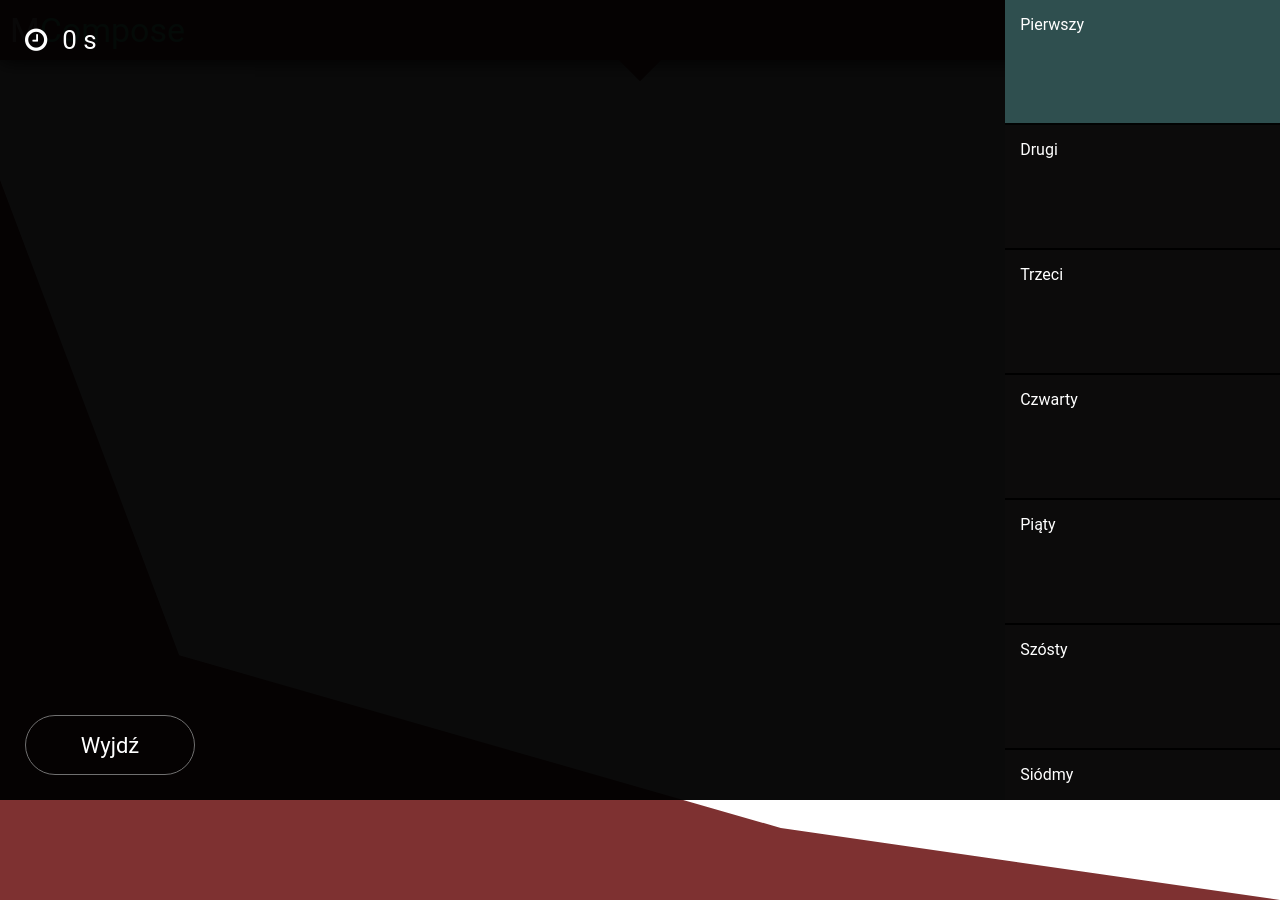
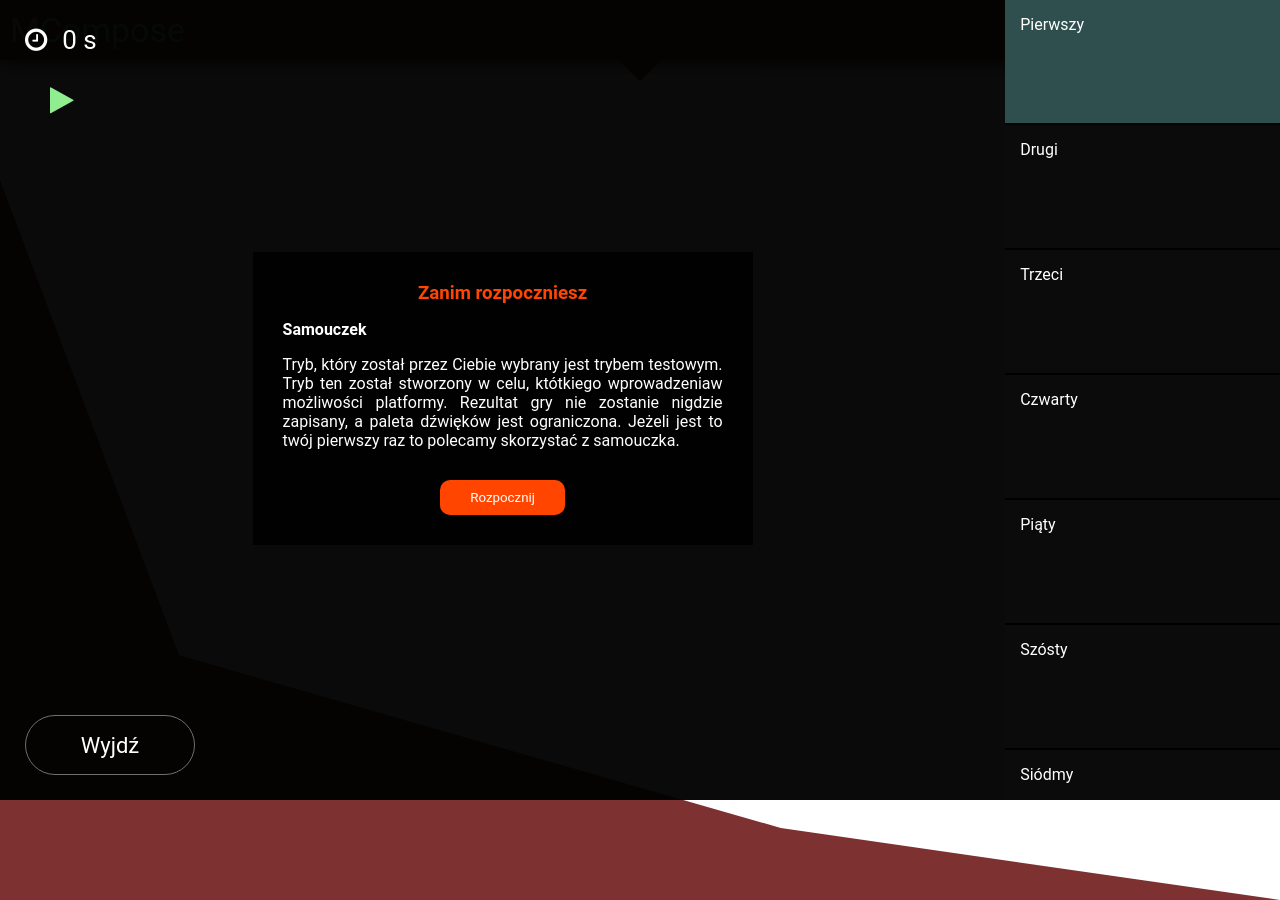
Before and after one commit to polubis/Inzynierka, a React (Create React App) app: page /quiz in a window 1280 px wide. Built offline with nearby package versions, Linux system fonts and the light colour scheme; what webfontloader would draw is missing.

Commit message:
Continue creating quiz UI

```diff
--- a/src/components/UI/button/button.css
+++ b/src/components/UI/button/button.css
@@ -89,3 +89,16 @@
   font-size: 15px;
   letter-spacing: 1.2px;
 }
+.small-btn{
+  width: 125px;
+  padding: 10px 0;
+  background: orangered;
+  color: white;
+  border-radius: 10px;
+}
+.btn-abs-center{
+  left: 0;
+  right: 0;
+  margin: 0 auto;
+  position: absolute;
+}
--- a/src/components/homePage/StartPage/StartPage.css
+++ b/src/components/homePage/StartPage/StartPage.css
@@ -33,7 +33,7 @@
   font-weight: 400;
 }
 .content-container section {
-  margin-top: 90px;
+  margin: 90px 0;
 }
 .content-container section button {
   margin: 0 25px;
--- a/src/components/quiz/Quiz.css
+++ b/src/components/quiz/Quiz.css
@@ -8,6 +8,27 @@
     background-color: rgba(0,0,0,0.96);
     animation: 0.5s animate-quiz-in ease-in-out forwards;
 }
+
+.quiz-options-top{
+    width: 100%;
+    position: absolute;
+    top: 75px;
+    height: 50px;
+    padding: 0 25px;
+    display: flex;
+    align-items: center;
+}
+.quiz-options-top > .fa{
+    font-size: 30px;
+    cursor: pointer;
+    margin-left: 25px;
+}
+.quiz-options-top .fa-play{
+    color: lightgreen;
+}
+.quiz-options-top .fa-pause{
+    color: tomato;
+}
 .quiz-container .go-next-btn{
     color: white;
     position: absolute;
@@ -15,12 +36,13 @@
     left: 25px;
 }
 .quiz-navigation{
-    width: 350px;
+    z-index: 2;
     height: 100%;
     list-style: none;
+    margin: 0;
     overflow-y: auto;
-    margin: 0;
     padding: 0;
+    transition: 0.5s all ease-in-out;
 }
 .quiz-navigation li{
     height: 125px;
@@ -31,6 +53,12 @@
     box-sizing: border-box;
     background-color: rgba(14, 13, 13, 0.911)
 }
+.q-nav-open{
+    width: 100px;
+}
+.q-nav-closed{
+    width: 20px;
+}
 .reached{
     background-color: darkslategray !important;
     animation: 0.5s animate-reach ease-in-out forwards;
@@ -38,6 +66,9 @@
 
 .quiz-content{
     width: 100%;
+    display: flex;
+    justify-content: center;
+    align-items: center;
 }
 @keyframes animate-reach{
     0%{
@@ -55,3 +86,36 @@
         bottom: 0;
     }
 }
+
+
+.paused-game-info{
+    font-size: 20px;
+    letter-spacing: 1.5px;
+    text-align: center;
+}
+
+@media(min-width: 1000px){
+    .quiz-navigation{
+        position: static;
+    }
+    .q-nav-open{
+        width: 350px;
+    }
+    .q-nav-closed{
+        width: 100px;
+    }
+}
+@media(max-width: 999px){
+    .quiz-navigation{
+        position: absolute;
+        right: 0;
+    }
+}
+@media(max-width: 550px){
+    .quiz-container .go-next-btn{
+        bottom: 10px;
+        left: 10px;
+        width: 100px;
+        font-size: 15px;
+    }
+}
--- a/src/components/quiz/Quiz.jsx
+++ b/src/components/quiz/Quiz.jsx
@@ -4,8 +4,15 @@ import Button from '../../components/UI/button/button';
 import { withRouter } from 'react-router';
 import Clock from './clock/clock';
 import BeforeStartPrompt from './beforeStartPrompt/beforeStartPrompt';
-const quizTypes = ["basic", "advanced", "master"];
+import Counter from './counter/counter';
+import { basicContentItems, quizTypes } from '../../constants/quiz';
 
+const basicContent = (
+    <article>
+        <p>{basicContentItems.header}</p>
+        {basicContentItems.content}
+    </article>
+);
 class Quiz extends Component {
     state = {
         quizType: "",
@@ -23,27 +30,65 @@ class Quiz extends Component {
         ],
         actualLevel: 0,
         shouldStart: false,
-        isPaused: false
+        isOpenedFirstTime: true,
+
+        startCounter: 3,
+        showStartCounting: null
     }
     goIntoNextLevel = () => {
         this.setState({actualLevel: this.state.actualLevel + 1})
     }
+    startGame = () => {
+        this.setState({isOpenedFirstTime: false, showStartCounting: true});
+        this.intervalId = setInterval(() => {this.counting()}, 1000);
+    }
+    counting = () => {
+        if(this.state.startCounter !== 1)
+            this.setState({startCounter: this.state.startCounter-1});
+        else{
+            clearInterval(this.intervalId);
+            this.setState({shouldStart: true, showStartCounting: false});
+        }
+    }
+    componentWillUnmount(){
+        clearInterval(this.intervalId);
+    }
     render() {
-        const { levels, actualLevel, shouldStart, isPaused } = this.state;
+        const { levels, actualLevel, shouldStart,
+            isOpenedFirstTime, showStartCounting, startCounter } = this.state;
         const { push } = this.props.history;
         return (
-            <div onClick={this.goIntoNextLevel} className="quiz-container">
+            <div className="quiz-container">
+                <Clock shouldStart={shouldStart}/>
+
                 <div className="quiz-content">
+                    {isOpenedFirstTime &&
+                        <BeforeStartPrompt key={1} header="Zanim rozpoczniesz" name="Rozpocznij"
+                        className="small-btn" onClick={this.startGame}>
+                            {basicContent}
+                        </BeforeStartPrompt>
+                    }
 
-                    {shouldStart &&
-                        <BeforeStartPrompt key={1}/>
+                    {showStartCounting &&
+                        <Counter currentCounter={startCounter} />
                     }
-                    {isPaused &&
-                        <BeforeStartPrompt key={2}/>
+
+                    {(!shouldStart && showStartCounting === false) &&
+                        <p className="paused-game-info">
+                            Gra została wstrzymana
+                        </p>
+                    }
+
+                    {(shouldStart && showStartCounting === false) &&
+                        <div className="quiz-question-container">
+                            Tu beda pytania
+                        </div>
+
                     }
 
                 </div>
-                <ul className="quiz-navigation">
+
+                <ul className={`quiz-navigation ${!shouldStart ? "q-nav-open" : "q-nav-closed"}`}>
                     {levels.map((level, index) => {
                         return (
                             <li className={index <= actualLevel ? "reached" : null} key={level}>
@@ -52,13 +97,23 @@ class Quiz extends Component {
                         );
                     })}
                 </ul>
+
+                <div className="quiz-options-top">
+                    {showStartCounting ||
+                        <i onClick={
+                            isOpenedFirstTime ? this.startGame :
+                            () => this.setState({shouldStart: !shouldStart})
+                        }
+                        className={`fa ${shouldStart ? "fa-pause" : "fa-play"}`}></i>
+                    }
+
+                </div>
+
                 <Button
                 onClick={() => push("/main")}
                 name="Wyjdź"
                 className="medium-btn go-next-btn"
                 />
-
-                <Clock shouldStart={shouldStart}/>
             </div>
         );
     }
--- a/src/components/quiz/beforeStartPrompt/beforeStartPrompt.css
+++ b/src/components/quiz/beforeStartPrompt/beforeStartPrompt.css
@@ -0,0 +1,41 @@
+.before-start-prompt{
+    width: 500px;
+    display: flex;
+    flex-flow: column;
+    animation: 1.5s animate-prompt linear infinite;
+    background: rgba(0,0,0,0.90);
+    padding: 30px;
+    box-sizing: border-box;
+}
+.before-start-prompt h3{
+    margin: 0;
+    color: orangered;
+    text-align: center;
+}
+.before-start-prompt article{
+    text-align: justify;
+}
+.before-start-prompt article p{
+    font-size: 16px;
+    font-weight: bold;
+}
+.before-start-prompt button{
+    margin: 30px auto 0 auto;
+}
+@keyframes animate-prompt{
+    0%{
+        margin-top: 10px;
+    }
+    25%{
+        margin-top: 0
+    }
+    50%{
+        margin-top: -10px;
+    }
+    75%{
+        margin-top: 0;
+    }
+    100%{
+        margin-top: 10px;
+    }
+}
--- a/src/components/quiz/beforeStartPrompt/beforeStartPrompt.jsx
+++ b/src/components/quiz/beforeStartPrompt/beforeStartPrompt.jsx
@@ -2,11 +2,11 @@ import React from 'react';
 import "./beforeStartPrompt.css";
 import Button from "../../UI/button/button";
 
-const beforeStartPrompt = ({header, content, ...btnProps}) => (
+const beforeStartPrompt = ({header, content, children, ...btnProps}) => (
     <div className="before-start-prompt">
         <h3>{header}</h3>
-        <article>{content}</article>
-        <Button {...btnProps}/>
+        {children}
+        <Button {...btnProps} />
     </div>
 );
 
--- a/src/components/quiz/clock/clock.css
+++ b/src/components/quiz/clock/clock.css
@@ -1,9 +1,9 @@
 .clock-container{
-    position: absolute;
-    left: 25px;
-    top: 25px;
     color: white;
     font-size: 26px;
+    left: 25px;
+    position: absolute;
+    top: 25px;
 }
 .clock-container i{
     margin-right: 15px;
--- /dev/null
+++ b/src/components/quiz/counter/counter.css
@@ -0,0 +1,6 @@
+.counter{
+    width: 50px;
+    height: 50px;
+    font-size: 40px;
+    color: orangered;
+}
--- /dev/null
+++ b/src/components/quiz/counter/counter.jsx
@@ -0,0 +1,8 @@
+import React from 'react';
+import './counter.css';
+
+const counter = ({currentCounter}) => (
+    <p className="counter">{currentCounter}</p>
+)
+
+export default counter;
--- /dev/null
+++ b/src/constants/quiz.jsx
@@ -0,0 +1,7 @@
+export const quizTypes = ["basic", "advanced", "master"];
+export const basicContentItems = {
+    header: "Samouczek",
+    content: "Tryb, który został przez Ciebie wybrany jest trybem testowym. Tryb ten został stworzony w celu, któtkiego wprowadzenia" +
+    "w możliwości platformy. Rezultat gry nie zostanie nigdzie zapisany, a paleta dźwięków jest ograniczona. Jeżeli " +
+    "jest to twój pierwszy raz to polecamy skorzystać z samouczka."
+}
```
